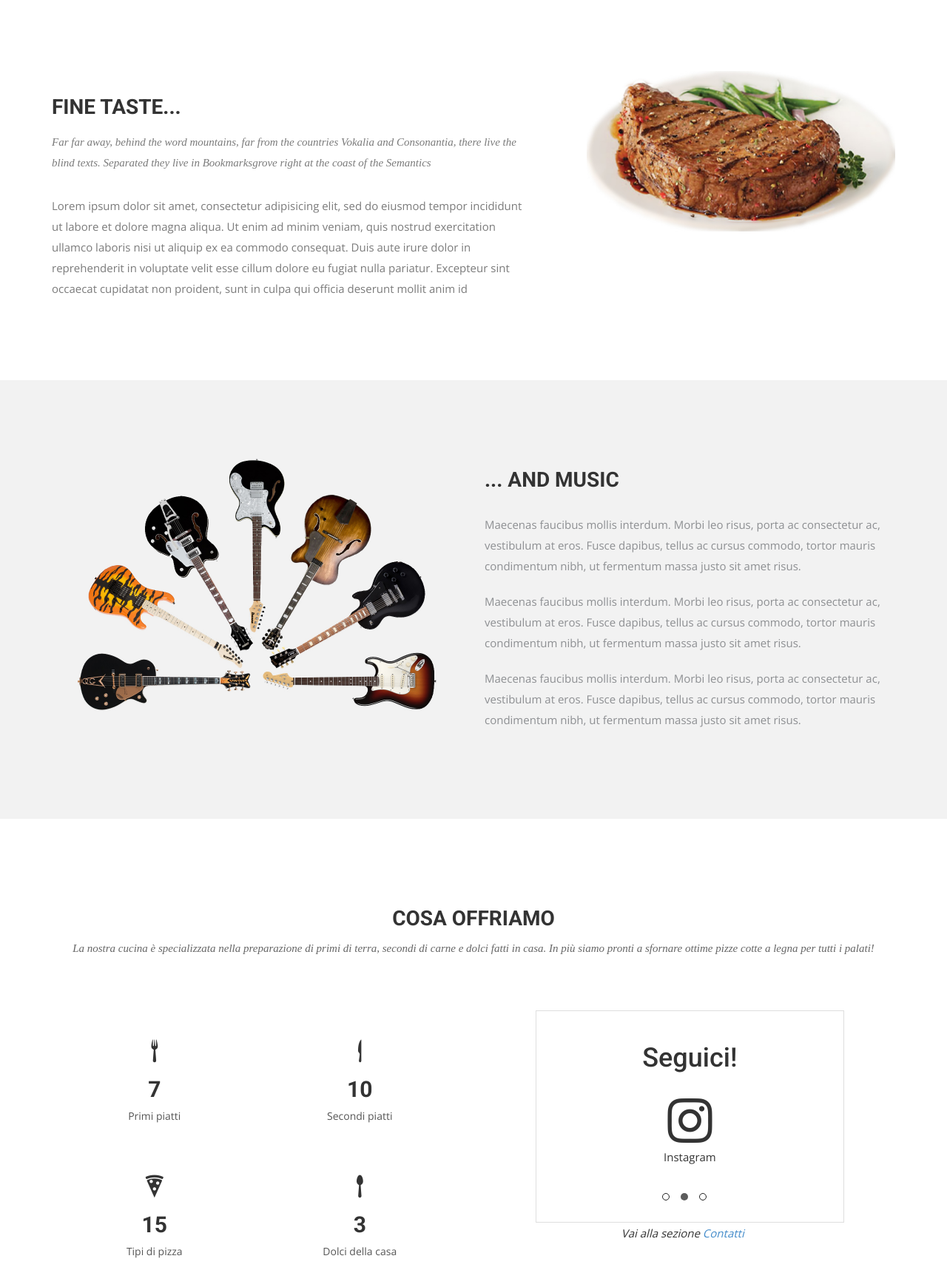
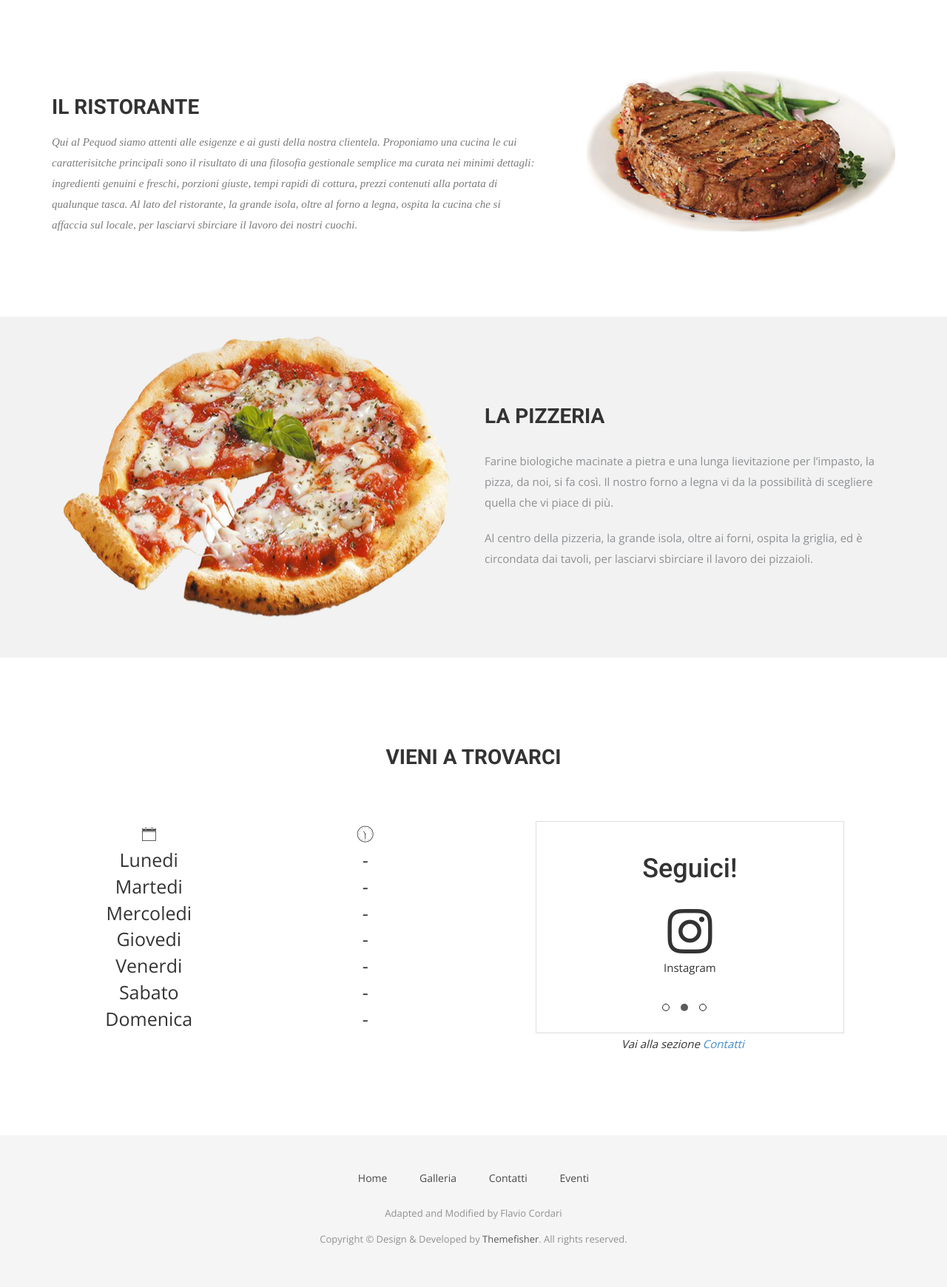
Before and after one commit to Khorda/pequod_site, a Jekyll site: the page built from index.html, in a window 1280 px wide, cut to the strip 979-2781 px from the top of the page. Shown: the top 1740 px of the strip at 74% size. Built offline with Jekyll 4.4.1, drawn with Linux system fonts in a browser that asks for light colours; nearby versions of some CDN libraries; some web fonts are replaced.

Commit message:
updates site (checkpoint)

```diff
--- a/_config.yml
+++ b/_config.yml
@@ -16,7 +16,7 @@ keep_files:
 # Site settings
 title: Pequod
 subtitle: "Fine taste 'n music"
-url: "http://luminousrubyist.github.io" # the base hostname & protocol for your site
+url: "" # the base hostname & protocol for your site
 # baseurl: "/the/subpath/of/your/site" # Set this value to "" if you want your site to be root
 baseurl: ""
 cover: "/assets/cover.png"
--- a/_includes/header.html
+++ b/_includes/header.html
@@ -2,7 +2,12 @@
 <header>
 <div class="container">
   <div class="row">
-    <div class="col-md-12">
+    <div class="col-md-3 col-sm-3 col-xs-6">
+      <a class="navbar-brand" href="index.html">
+        <img src="{{ site.baseurl }}/img/new_logo.png" alt="Logo">
+      </a>
+    </div>
+    <div class="col-md-9 col-sm-9 col-xs-6">
       <!-- header Nav Start -->
       <nav class="navbar navbar-default">
         <div class="container-fluid">
@@ -14,9 +19,6 @@
             <span class="icon-bar"></span>
             <span class="icon-bar"></span>
             </button>
-            <a class="navbar-brand" href="index.html">
-              <img src="{{ site.baseurl }}/img/new_logo.png" alt="Logo">
-            </a>
           </div>
             <!-- Collect the nav links, forms, and other content for toggling -->
             <div class="collapse navbar-collapse" id="bs-example-navbar-collapse-1">
@@ -32,5 +34,22 @@
         </nav>
       </div>
     </div>
+  <div class="row visible-xs-block">
+    <div class="col-xs-12">
+      <hr/>
+    </div>
+  </div>
+  <div class="row visible-xs-block">
+    <div class="col-xs-12">
+    <ul class="address-block" style="position: relative;margin-right: 18%;margin-left: 18%;">
+      <li>
+        <i class="fa fa-map-marker"></i>Via Falzarego 66, Fiumicino RM
+      </li>
+      <li>
+        <i class="fa fa-phone"></i> +39 340 6782919
+      </li>
+    </ul>
+    </div>
+  </div>
   </div>
 </header><!-- header close -->
--- a/css/airspace.css
+++ b/css/airspace.css
@@ -231,7 +231,7 @@ font header .navbar-default .navbar-nav li a:hover {
 	Feature Start
 --*/
 #feature {
-  background: url("../img/good_music.jpg");
+  background: url("../img/pizzamargherita.jpg");
   background-position: 50% 94px;
   width: 100%;
   display: block;
--- a/eventi.html
+++ b/eventi.html
@@ -1,6 +1,6 @@
 ---
 layout: page
-title: Blog
+title: Eventi
 permalink: /eventi/
 ---
 <!-- Slider Start -->
--- a/index.html
+++ b/index.html
@@ -1,6 +1,6 @@
 ---
 layout: page
-title: Airspace
+title: Pequod
 permalink: /
 ---
 
@@ -26,10 +26,11 @@ permalink: /
       <div class="col-md-7 col-sm-12 col-xs-12">
         <div class="block">
           <div class="section-title">
-            <h2>FINE TASTE...</h2>
-            <p>Far far away, behind the word mountains, far from the countries Vokalia and Consonantia, there live the blind texts. Separated they live in Bookmarksgrove right at the coast of the Semantics</p>
+            <h2>Il Ristorante</h2>
+            <p>Qui al Pequod siamo attenti alle esigenze e ai gusti della nostra clientela. Proponiamo una cucina le cui caratterisitche principali sono il risultato di una filosofia gestionale semplice ma curata nei minimi dettagli:
+              ingredienti genuini e freschi, porzioni giuste, tempi rapidi di cottura, prezzi contenuti alla portata di qualunque tasca.
+            Al lato del ristorante, la grande isola, oltre al forno a legna, ospita la cucina che si affaccia sul locale, per lasciarvi sbirciare il lavoro dei nostri cuochi.</p>
           </div>
-          <p>Lorem ipsum dolor sit amet, consectetur adipisicing elit, sed do eiusmod tempor incididunt ut labore et dolore magna aliqua. Ut enim ad minim veniam, quis nostrud exercitation ullamco laboris nisi ut aliquip ex ea commodo consequat. Duis aute irure dolor in reprehenderit in voluptate velit esse cillum dolore eu fugiat nulla pariatur. Excepteur sint occaecat cupidatat non proident, sunt in culpa qui officia deserunt mollit anim id </p>
         </div>
       </div><!-- .col-md-7 close -->
       <div class="col-md-5 col-sm-12 col-xs-12">
@@ -45,10 +46,9 @@ permalink: /
 <div class="container">
   <div class="row">
     <div class="col-md-6 col-md-offset-6 col-xs-6 col-xs-offset-6">
-      <h2>... AND MUSIC</h2>
-      <p>Maecenas faucibus mollis interdum. Morbi leo risus, porta ac consectetur ac, vestibulum at eros. Fusce dapibus, tellus ac cursus commodo, tortor mauris condimentum nibh, ut fermentum massa justo sit amet risus.</p>
-      <p>Maecenas faucibus mollis interdum. Morbi leo risus, porta ac consectetur ac, vestibulum at eros. Fusce dapibus, tellus ac cursus commodo, tortor mauris condimentum nibh, ut fermentum massa justo sit amet risus.</p>
-      <p>Maecenas faucibus mollis interdum. Morbi leo risus, porta ac consectetur ac, vestibulum at eros. Fusce dapibus, tellus ac cursus commodo, tortor mauris condimentum nibh, ut fermentum massa justo sit amet risus.</p>
+      <h2>LA PIZZERIA</h2>
+      <p>Farine biologiche macinate a pietra e una lunga lievitazione per l’impasto, la pizza, da noi, si fa così. Il nostro forno a legna vi da la possibilità di scegliere quella che vi piace di più.</p>
+      <p>Al centro della pizzeria, la grande isola, oltre ai forni, ospita la griglia, ed è circondata dai tavoli, per lasciarvi sbirciare il lavoro dei pizzaioli.</p>
       <!-- <a href="#" class="btn btn-view-works">View Works</a> -->
     </div>
   </div>
@@ -148,48 +148,37 @@ permalink: /
   <div class="container">
     <div class="row">
       <div class="section-title text-center">
-        <h2>Cosa offriamo</h2>
-        <p>La nostra cucina è specializzata nella preparazione di primi di terra, secondi di carne e dolci fatti in casa.
-          In più siamo pronti a sfornare ottime pizze cotte a legna per tutti i palati!</p>
+        <h2>VIENI A TROVARCI</h2>
       </div>
     </div>
     <div class="row">
-      <div class="col-md-6">
-        <div class="block">
-          <ul class="counter-box clearfix">
-            <li>
-              <div class="block">
-                <i class="ion-fork"></i>
-                <h4 class="counter">7</h4>
-                <span>Primi piatti</span>
-              </div>
-            </li>
-            <li>
-              <div class="block">
-                <i class="ion-knife"></i>
-                <h4 class="counter">10</h4>
-                <span>Secondi piatti</span>
-              </div>
-            </li>
-            <li>
-              <div class="block">
-                <i class="ion-pizza"></i>
-                <h4 class="counter">15</h4>
-                <span>Tipi di pizza</span>
-              </div>
-            </li>
-            <li>
-              <div class="block">
-                <i class="ion-spoon"></i>
-                <h4 class="counter">3</h4>
-                <span>Dolci della casa</span>
-              </div>
-            </li>
-
-          </ul>
-        </div>
+      <div class="col-md-3 col-xs-6">
+        <ul style="text-align: center; font-size: 25px;">
+                  <i class="ion-ios-calendar-outline"></i>
+                  <li>Lunedi</li>
+                  <li>Martedi</li>
+                  <li>Mercoledi</li>
+                  <li>Giovedi</li>
+                  <li>Venerdi</li>
+                  <li>Sabato</li>
+                  <li>Domenica</li>
+                </ul>
       </div>
-      <div class="col-md-6">
+      <div class="col-md-3 col-xs-6">
+        <div style="text-align: center;font-size: 25px;">
+                <ul>
+                  <i class="ion-ios-time-outline"></i>
+                  <li>-</li>
+                  <li>-</li>
+                  <li>-</li>
+                  <li>-</li>
+                  <li>-</li>
+                  <li>-</li>
+                  <li>-</li>
+                </ul>
+      </div>
+      </div>
+      <div class="col-md-6 col-xs-12">
         <div class="testimonial-carousel">
           <div id="testimonial-slider" class="owl-carousel">
             <div>
```
Also changed, not shown: favicon.ico, img/pizzamargherita.jpg (added).
